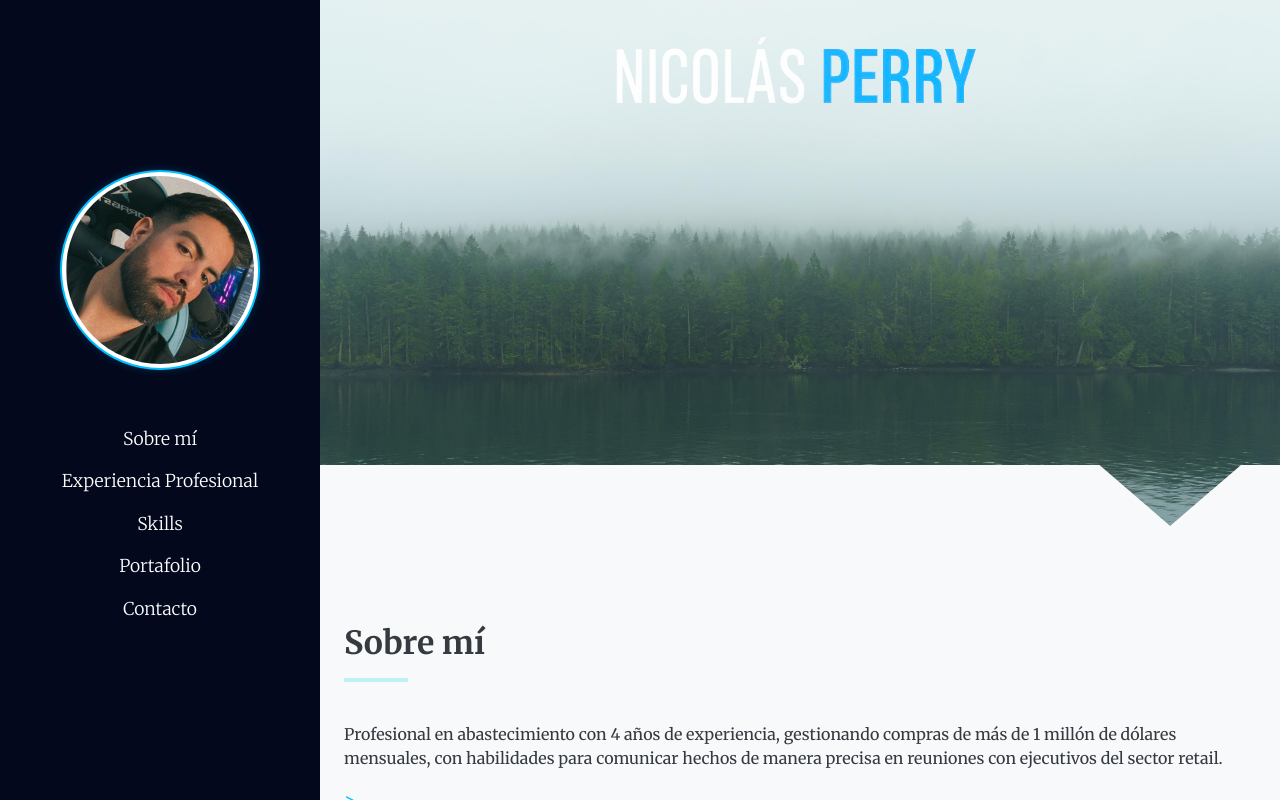
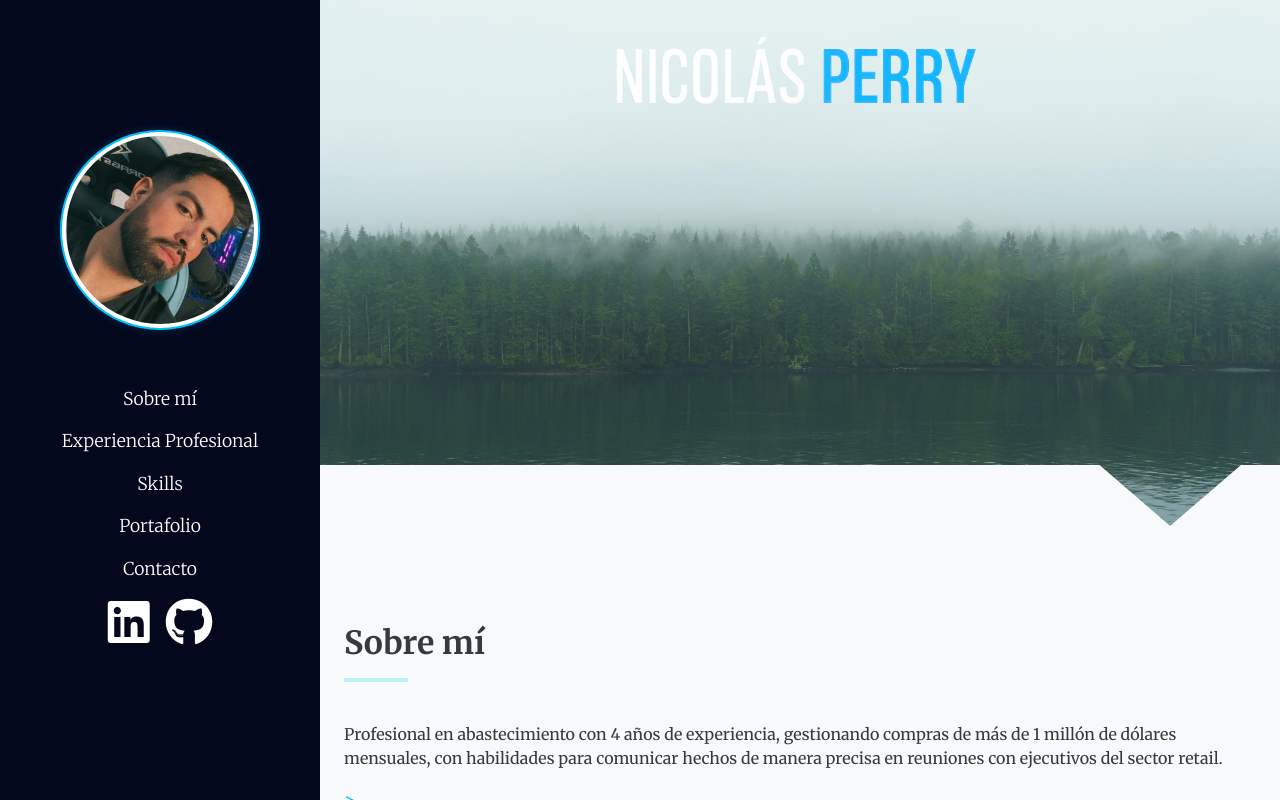
Before and after one commit to daes38/desafio-final, a plain HTML site: page index.html in a window 1280 px wide. Drawn offline with nearby package versions, Linux system fonts and the light colour scheme.

Commit message:
Versión 2.0 final

```diff
--- a/assets/css/style.css
+++ b/assets/css/style.css
@@ -13,7 +13,9 @@
     left: 0;
     z-index: 1030;
   }
-
+  .sidebar-footer {
+    text-align: center;
+  }
   /* movimiento de p[agina */
   @media (min-width: 992px) {
     body {
@@ -62,6 +64,22 @@
 
   .sidebar .nav-link:hover {
     color: #00bfff;
+  }
+
+  .sidebar-footer {
+    display: flex;
+    justify-content: center;
+    width: 100%;
+  }
+
+  .social-icon {
+    color: white !important;
+    transition: transform 0.3s ease, color 0.3s ease;
+  }
+
+  .social-icon:hover {
+    transform: scale(1.2);
+    color: #00bfff !important;
   }
   /* hero section */
   #Hero-Section {
--- a/index.html
+++ b/index.html
@@ -66,6 +66,14 @@
               >Portafolio</a
             >
             <a href="#contacto" class="nav-link px-3 sidebar-link">Contacto</a>
+            <div class="sidebar-footer mb-3">
+              <a href="https://www.linkedin.com/in/nicoalfonsoperry/" target="_blank" class="text-info fs-4 social-icon">
+                <i class="fa-brands fa-linkedin fa-2x p-2"></i>
+              </a>
+              <a href="https://github.com/Nico-Perry-1990" target="_blank" class="text-info fs-4 social-icon">
+                <i class="fa-brands fa-github fa-2x p-2"></i>
+              </a>
+            </div>
           </div>
         </div>
 
@@ -400,7 +408,6 @@
         </main>
       </div>
     </div>
-
     <script src="https://cdn.jsdelivr.net/npm/bootstrap@5.2.3/dist/js/bootstrap.bundle.min.js"></script>
     <script>
       document.querySelectorAll(".sidebar-link").forEach((link) => {
```
Also changed, not shown: 1 other file.
